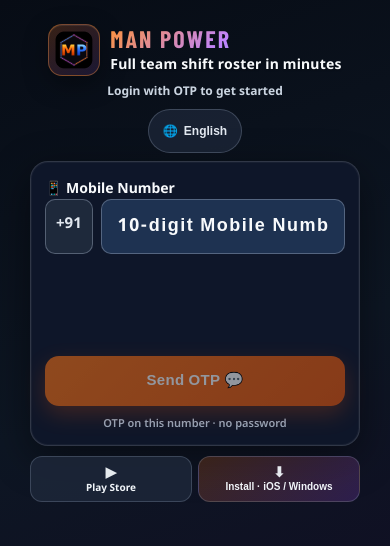
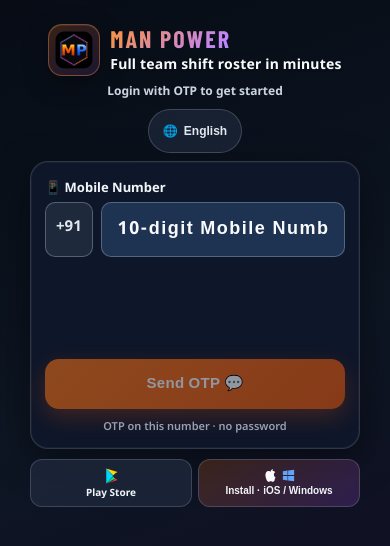
Before and after one commit to vkstecho/manpower, a plain HTML site: page app.html in a window 390 px wide. Drawn offline with nearby package versions, Linux system fonts and the light colour scheme; no server answers; a web font is replaced by a local one.

Commit message:
pwa fixed

```diff
--- a/app.html
+++ b/app.html
@@ -337,7 +337,10 @@
   border:1px solid rgba(148,163,184,.28);background:rgba(30,41,59,.8);
   color:#f1f5f9 !important;line-height:1.2;
 }
-.mp-login-secondary .mp-sec-ic{font-size:14px;line-height:1;opacity:.95}
+.mp-login-secondary .mp-sec-ic{font-size:14px;line-height:1;opacity:.95;display:inline-flex;align-items:center;justify-content:center}
+.mp-login-secondary .mp-sec-ic-svg{opacity:1}
+.mp-login-secondary .mp-sec-ic-svg svg{display:block;flex-shrink:0}
+.mp-login-secondary .mp-sec-ic-pair{gap:3px}
 .mp-login-secondary .mp-sec-lb{white-space:nowrap;overflow:hidden;text-overflow:ellipsis;max-width:100%}
 .mp-login-secondary a:hover,
 .mp-login-secondary button:hover{border-color:rgba(251,146,60,.5);background:rgba(30,41,59,.98)}
@@ -825,6 +828,33 @@
   .mp-login-learn { padding: 8px !important; font-size: 12px !important; margin-top: 8px !important; }
 }
 </style>
+<style id="login-contrast-fix">
+.mp-login-field-label,.mp-login-field-sub{color:#e2e8f0!important;opacity:1!important}
+.mp-login-card label,.login-card label{color:#e2e8f0!important}
+.mp-login-card .pa-sub,.modal-title+div{color:#475569}
+#loginMobileTitle{font-size:13px;font-weight:700;color:#f1f5f9!important;margin-bottom:6px}
+.inp-field::placeholder{color:#94a3b8;opacity:1}
+</style>
+
+<script>
+/* v4.0.1 install stub — real impl in js/core/app.js */
+window._mpInstallPending = false;
+window._showInstallPlatformModal = window._showInstallPlatformModal || function(){
+  window._mpInstallPending = true;
+  // if app.js not loaded yet, wait briefly then retry
+  var n=0;
+  (function wait(){
+    n++;
+    if(window.__mpInstallReady && window._showInstallPlatformModalReal){
+      window._showInstallPlatformModal = window._showInstallPlatformModalReal;
+      window._showInstallPlatformModal();
+      return;
+    }
+    if(n<40) return setTimeout(wait, 50);
+    alert('Install: open browser menu (⋮) → Install app / Add to Home Screen');
+  })();
+};
+</script>
 </head>
 <body>
 <!-- Firebase Phone Auth — required invisible reCAPTCHA host -->
@@ -915,11 +945,10 @@
     <div class="login-card mp-login-card" style="width:100%">
       <div class="err-msg" id="loginErr"></div>
       <div id="loginMobileTitle" class="mp-login-field-label">📱 Mobile Number</div>
-      <div id="loginMobileTitleHi" class="mp-login-field-sub">10-digit Indian mobile</div>
       <div id="loginMobileHint" style="display:none"></div>
       <div class="mp-login-phone-row">
         <div class="mp-login-cc">+91</div>
-        <input class="inp-field" type="tel" id="loginMobile" name="loginMobile" placeholder="10-digit Mobile Number" aria-label="10-digit mobile number" inputmode="numeric" autocomplete="tel" aria-describedby="loginMobileHint"
+        <input class="inp-field" type="tel" id="loginMobile" name="loginMobile" placeholder="10-digit mobile number" aria-label="10-digit mobile number" inputmode="numeric" autocomplete="tel" aria-describedby="loginMobileHint"
           maxlength="10" autocomplete="tel-national"
           oninput="this.value=this.value.replace(/[^0-9]/g,'');_onMobileInput(this.value);this.style.color='#f8fafc';this.style.webkitTextFillColor='#f8fafc';this.style.backgroundColor='#1e3251'"
           onkeyup="_onMobileInput(this.value.replace(/[^0-9]/g,''))"
@@ -934,8 +963,14 @@
     </div>
 
     <div id="loginSecondaryRow" class="mp-login-secondary" role="navigation" aria-label="Install app">
-      <a id="loginAndroidStoreBtn" class="mp-sec-install" href="https://play.google.com/store/apps/details?id=com.vkstech.manpower" target="_blank" rel="noopener" title="Download from Play Store"><span class="mp-sec-ic">▶</span><span class="mp-sec-lb">Play Store</span></a>
-      <button type="button" id="loginPwaBtn" class="mp-sec-install" title="Install for iOS / Windows (PWA)" onclick="try{triggerPWAInstall()}catch(e){try{_mpShowInstallHelp()}catch(e2){}}"><span class="mp-sec-ic">⬇</span><span class="mp-sec-lb">Install · iOS / Windows</span></button>
+      <a id="loginAndroidStoreBtn" class="mp-sec-install" href="https://play.google.com/store/apps/details?id=com.vkstech.manpower" target="_blank" rel="noopener" title="Download from Play Store">
+        <span class="mp-sec-ic mp-sec-ic-svg"><svg xmlns="http://www.w3.org/2000/svg" width="16" height="16" viewBox="0 0 512 512" aria-hidden="true"><path fill="#00A0FF" d="M325.3 234.3L104.6 13l280.8 161.2-60.1 60.1z"/><path fill="#00F076" d="M325.3 277.7l60.1 60.1L104.6 499l220.7-221.3z"/><path fill="#FFD500" d="M104.6 13L325.3 234.3 385.4 174.2 465.3 128 104.6 13z"/><path fill="#FF3A44" d="M104.6 499l360.7-115.2-79.9-46.1-60.1 60.1L104.6 499z"/><path fill="#00D6FF" d="M104.6 13v486L325.3 256 104.6 13z"/></svg></span>
+        <span class="mp-sec-lb">Play Store</span>
+      </a>
+      <button type="button" id="loginPwaBtn" class="mp-sec-install" title="Install for iOS / Windows (PWA)" onclick="try{if(window._mpTriggerPwaInstall&&window._mpTriggerPwaInstall())return;if(window._showInstallPlatformModal){window._showInstallPlatformModal();return;}alert('Install: use browser menu → Install app / Add to Home Screen');}catch(e){try{if(window._showInstallPlatformModal)window._showInstallPlatformModal();}catch(e2){alert('Install: browser menu → Install app');}}">
+        <span class="mp-sec-ic mp-sec-ic-svg mp-sec-ic-pair"><svg xmlns="http://www.w3.org/2000/svg" width="15" height="15" viewBox="0 0 24 24" fill="#f8fafc" aria-hidden="true"><path d="M18.71 19.5c-.83 1.24-1.71 2.45-3.05 2.47-1.34.03-1.77-.79-3.29-.79-1.53 0-2 .77-3.27.82-1.31.05-2.3-1.32-3.14-2.53C4.25 15 2.94 10.53 4.7 7.5c.87-1.52 2.43-2.48 4.12-2.51 1.28-.02 2.5.87 3.29.87.78 0 2.26-1.07 3.81-.91.65.03 2.47.26 3.64 1.98-.09.06-2.17 1.28-2.15 3.81.03 3.02 2.65 4.03 2.68 4.04-.03.07-.42 1.44-1.38 2.83M13 3.5c.73-.83 1.94-1.46 2.94-1.5.13 1.17-.34 2.35-1.04 3.19-.69.85-1.83 1.51-2.95 1.42-.15-1.15.41-2.35 1.05-3.11z"/></svg><svg xmlns="http://www.w3.org/2000/svg" width="15" height="15" viewBox="0 0 24 24" aria-hidden="true"><path fill="#60a5fa" d="M3 5.1L10.5 4v7.2H3V5.1zm0 13.8v-6.3h7.5V20L3 18.9zM11.4 4L21 2.7v8.5h-9.6V4zM21 21.3L11.4 20v-7.2H21v8.5z"/></svg></span>
+        <span class="mp-sec-lb">Install · iOS / Windows</span>
+      </button>
     </div>
   </div><!-- /loginStep1 -->
 
@@ -2006,7 +2041,7 @@
 
 <script src="js/commercial/public-offer.js?v=300035"></script>
 <script src="js/i18n/i18n_locale.js"></script>
-<script src="js/core/app-core.js?v=300035"></script>
+<script src="js/core/app-core.js?v=401001"></script>
 <script src="js/auth/app-login.js?v=300035"></script>
 <script src="js/auth/app-login-device.js?v=300035"></script>
 <script src="js/auth/app-session-auth.js?v=300035"></script>
@@ -2015,7 +2050,7 @@
 <script src="js/session/app-session-home.js?v=300035"></script>
 <script src="js/session/app-session-payment.js?v=300035"></script>
 <script src="js/auth/app-login-session.js?v=300035"></script>
-<script src="js/core/app.js?v=300035"></script>
+<script src="js/core/app.js?v=401001"></script>
 <script src="js/team/app-team-print-learn.js?v=300035"></script>
 <script src="js/commercial/mp-commercial.js?v=300035"></script>
 <script src="js/core/a11y.js?v=300035"></script>
@@ -2160,5 +2195,49 @@
 })();
 </script>
 
+
+<script>
+(function(){
+  function mpGetLang(){
+    try{
+      var l=(localStorage.getItem('mp_lang')||localStorage.getItem('mt_lang')||'en').toLowerCase();
+      if(l==='hindi'||l==='hin') l='hi';
+      return l||'en';
+    }catch(e){ return 'en'; }
+  }
+  function labelFor(l){
+    var m={en:'English',hi:'हिन्दी',gu:'ગુજરાતી',ta:'தமிழ்',te:'తెలుగు',kn:'ಕನ್ನಡ',bn:'বাংলা',mr:'मराठी',ml:'മലയാളം',pa:'ਪੰਜਾਬੀ',ar:'العربية',ur:'اردو',zh:'中文',de:'Deutsch',es:'Español',fr:'Français',it:'Italiano',tr:'Türkçe',pt:'Português',th:'ไทย',id:'Indonesia',vi:'Tiếng Việt'};
+    return m[l]||l.toUpperCase();
+  }
+  function applyLoginLang(){
+    var l=mpGetLang();
+    var el=document.getElementById('loginLangBtnLabel');
+    if(el) el.textContent=labelFor(l);
+    var btn=document.getElementById('loginLangBtn');
+    if(btn) btn.setAttribute('title','Language: '+labelFor(l));
+    // Optional: translate a few login strings
+    var dict={
+      en:{start:'Start free trial',phone:'Mobile Number',ph:'10-digit Mobile Number',otp:'OTP on this number · no password'},
+      hi:{start:'मुफ्त ट्रायल शुरू करें',phone:'मोबाइल नंबर',ph:'10 अंकों का मोबाइल नंबर',otp:'इस नंबर पर OTP · पासवर्ड नहीं'},
+      ar:{start:'ابدأ التجربة المجانية',phone:'رقم الجوال',ph:'رقم الجوال',otp:'OTP على هذا الرقم · بلا كلمة مرور'},
+      zh:{start:'开始免费试用',phone:'手机号',ph:'手机号码',otp:'验证码发到此号 · 无需密码'},
+      ta:{start:'இலவச சோதனை தொடங்கு',phone:'மொபைல் எண்',ph:'10 இலக்க மொபைல்',otp:'இந்த எண்ணுக்கு OTP · கடவுச்சொல் இல்லை'}
+    };
+    var d=dict[l]||dict.en;
+    var st=document.querySelector('.btn-primary, button.mp-login-submit, #loginSubmit');
+    // update common labels if present
+    try{
+      var titles=document.querySelectorAll('#loginMobileTitle');
+      titles.forEach(function(n){ if(d.phone) n.textContent='📱 '+d.phone; });
+      var inp=document.getElementById('loginMobile');
+      if(inp && d.ph) inp.placeholder=d.ph;
+    }catch(e){}
+  }
+  if(document.readyState==='loading') document.addEventListener('DOMContentLoaded', applyLoginLang);
+  else applyLoginLang();
+  window.mpApplyLoginLang = applyLoginLang;
+})();
+</script>
+
 </body>
 </html>
```
